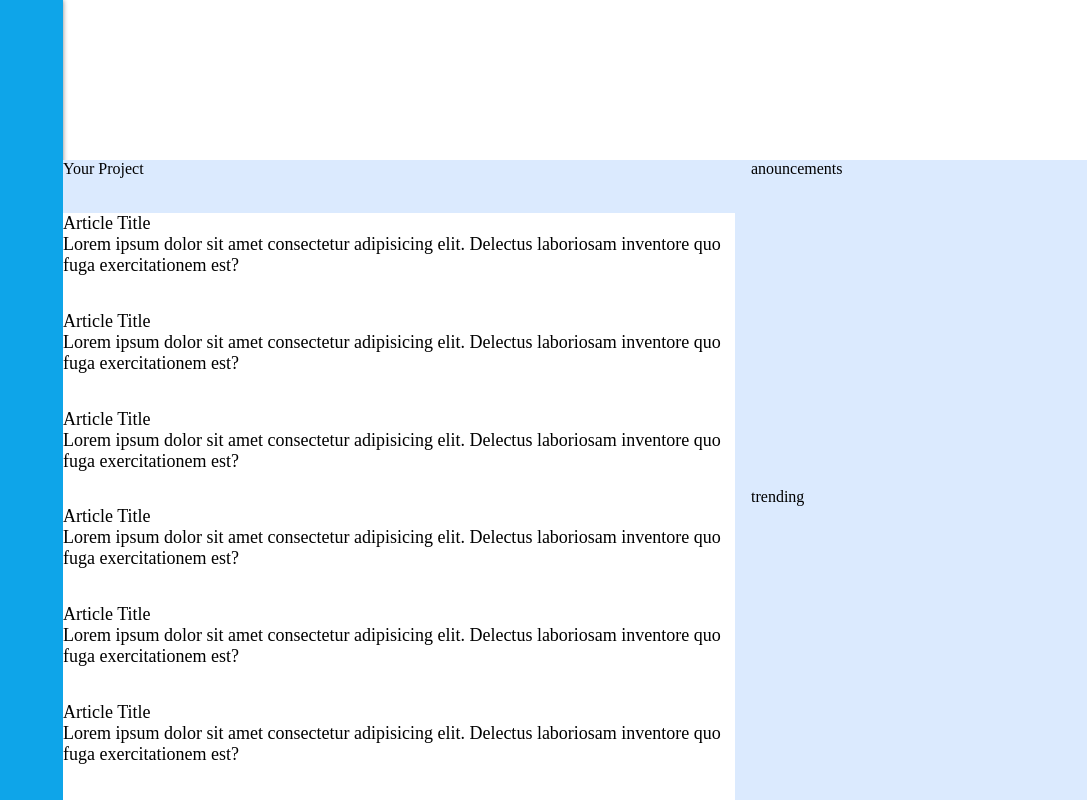
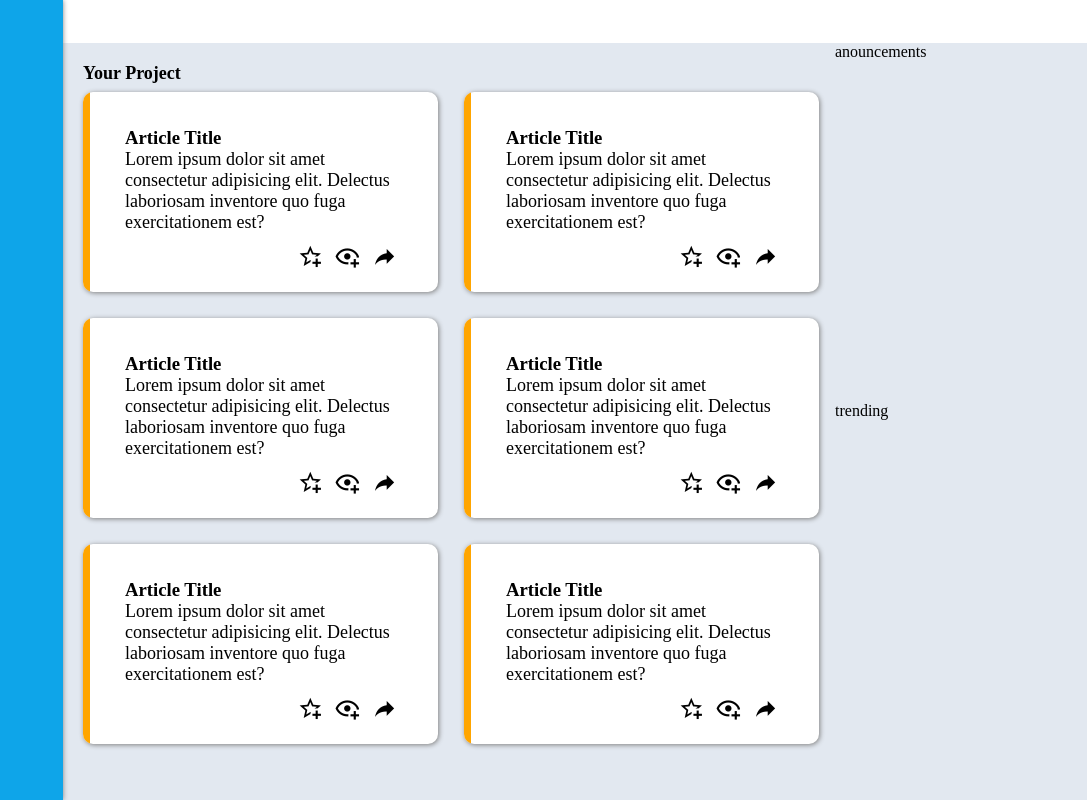
Before and after one commit to Fahridanaa/admin-dashboard, a plain HTML site: page index.html in a window 1280 px wide. Shown: the whole page, without its empty margins (193-1280 px from the left). Drawn offline with Linux system fonts and the light colour scheme.

Commit message:
menyelesaikan layout dari card project di main content

```diff
--- a/index.html
+++ b/index.html
@@ -3,6 +3,10 @@
 	<head>
 		<meta charset="UTF-8" />
 		<meta name="viewport" content="width=device-width, initial-scale=1.0" />
+		<link
+			rel="stylesheet"
+			href="https://cdn.jsdelivr.net/npm/@mdi/font@7.2.96/css/materialdesignicons.min.css
+" />
 		<link rel="stylesheet" href="style.css" />
 		<title>Admin Dashboard</title>
 	</head>
@@ -12,52 +16,126 @@
 			<div id="sidebar"></div>
 			<div id="main-content">
 				<div id="project">
-          Your Project
-          <div class="card-project">
-            <p class="title project">Article Title</p>
+					<div class="title-project">
+						<p>Your Project</p>
+					</div>
+					<div class="cards">
+						<div class="card card-project">
+							<div class="color"></div>
+							<div class="content">
+								<div class="write">
+									<h3>Article Title</h3>
 									<p>
-              Lorem ipsum dolor sit amet consectetur adipisicing elit. Delectus
-              laboriosam inventore quo fuga exercitationem est?
+										Lorem ipsum dolor sit amet consectetur adipisicing elit.
+										Delectus laboriosam inventore quo fuga exercitationem est?
 									</p>
 								</div>
-          <div class="card-project">
-            <p class="title project">Article Title</p>
+								<div class="icon">
+									<span class="mdi mdi-star-plus-outline"></span>
+									<span class="mdi mdi-eye-plus-outline"></span>
+									<span class="mdi mdi-share"></span>
+								</div>
+							</div>
+						</div>
+						<div class="card card-project">
+							<div class="color"></div>
+							<div class="content">
+								<div class="write">
+									<h3>Article Title</h3>
 									<p>
-              Lorem ipsum dolor sit amet consectetur adipisicing elit. Delectus
-              laboriosam inventore quo fuga exercitationem est?
+										Lorem ipsum dolor sit amet consectetur adipisicing elit.
+										Delectus laboriosam inventore quo fuga exercitationem est?
 									</p>
 								</div>
-          <div class="card-project">
-            <p class="title project">Article Title</p>
+								<div class="icon">
+									<span class="mdi mdi-star-plus-outline"></span>
+									<span class="mdi mdi-eye-plus-outline"></span>
+									<span class="mdi mdi-share"></span>
+								</div>
+							</div>
+						</div>
+						<div class="card card-project">
+							<div class="color"></div>
+							<div class="content">
+								<div class="write">
+									<h3>Article Title</h3>
 									<p>
-              Lorem ipsum dolor sit amet consectetur adipisicing elit. Delectus
-              laboriosam inventore quo fuga exercitationem est?
+										Lorem ipsum dolor sit amet consectetur adipisicing elit.
+										Delectus laboriosam inventore quo fuga exercitationem est?
 									</p>
 								</div>
-          <div class="card-project">
-            <p class="title project">Article Title</p>
+								<div class="icon">
+									<span class="mdi mdi-star-plus-outline"></span>
+									<span class="mdi mdi-eye-plus-outline"></span>
+									<span class="mdi mdi-share"></span>
+								</div>
+							</div>
+						</div>
+						<div class="card card-project">
+							<div class="color"></div>
+							<div class="content">
+								<div class="write">
+									<h3>Article Title</h3>
 									<p>
-              Lorem ipsum dolor sit amet consectetur adipisicing elit. Delectus
-              laboriosam inventore quo fuga exercitationem est?
+										Lorem ipsum dolor sit amet consectetur adipisicing elit.
+										Delectus laboriosam inventore quo fuga exercitationem est?
 									</p>
 								</div>
-          <div class="card-project">
-            <p class="title project">Article Title</p>
+								<div class="icon">
+									<span class="mdi mdi-star-plus-outline"></span>
+									<span class="mdi mdi-eye-plus-outline"></span>
+									<span class="mdi mdi-share"></span>
+								</div>
+							</div>
+						</div>
+						<div class="card card-project">
+							<div class="color"></div>
+							<div class="content">
+								<div class="write">
+									<h3>Article Title</h3>
 									<p>
-              Lorem ipsum dolor sit amet consectetur adipisicing elit. Delectus
-              laboriosam inventore quo fuga exercitationem est?
+										Lorem ipsum dolor sit amet consectetur adipisicing elit.
+										Delectus laboriosam inventore quo fuga exercitationem est?
 									</p>
 								</div>
-          <div class="card-project">
-            <p class="title project">Article Title</p>
+								<div class="icon">
+									<span class="mdi mdi-star-plus-outline"></span>
+									<span class="mdi mdi-eye-plus-outline"></span>
+									<span class="mdi mdi-share"></span>
+								</div>
+							</div>
+						</div>
+						<div class="card card-project">
+							<div class="color"></div>
+							<div class="content">
+								<div class="write">
+									<h3>Article Title</h3>
 									<p>
-              Lorem ipsum dolor sit amet consectetur adipisicing elit. Delectus
-              laboriosam inventore quo fuga exercitationem est?
+										Lorem ipsum dolor sit amet consectetur adipisicing elit.
+										Delectus laboriosam inventore quo fuga exercitationem est?
 									</p>
 								</div>
+								<div class="icon">
+									<span class="mdi mdi-star-plus-outline"></span>
+									<span class="mdi mdi-eye-plus-outline"></span>
+									<span class="mdi mdi-share"></span>
 								</div>
-        <div id="anouncements">anouncements</div>
-        <div id="trending">trending</div>
+							</div>
+						</div>
+					</div>
+				</div>
+				<div id="anouncements">
+					<div class="title">
+						<p>anouncements</p>
+					</div>
+					<div class="card card-anouncements"></div>
+				</div>
+				<div id="trending">
+					<div class="title">
+						<p>trending</p>
+					</div>
+					<div class="card-trending"></div>
+				</div>
 			</div>
 		</div>
 	</body>
--- a/style.css
+++ b/style.css
@@ -1,6 +1,7 @@
 * {
 	margin: 0;
 	padding: 0;
+	box-sizing: border-box;
 }
 
 #container {
@@ -8,6 +9,7 @@
 	height: 100vh;
 	grid-template-columns: 1fr 4fr;
 	grid-template-rows: 1fr 4fr;
+	background-color: #e2e8f0;
 }
 
 #sidebar {
@@ -19,28 +21,73 @@
 
 #header {
 	background-color: white;
+	grid-column: 2/3;
+	grid-row: 1/2;
 }
 
 #main-content {
 	display: grid;
 	height: 100%;
-	background-color: #dbeafe;
 	gap: 16px;
-	grid-template-columns: 2fr 1fr;
+	padding-bottom: 56px;
+	grid-template-columns: 3fr 1fr;
 	grid-template-rows: 1fr 1fr;
 }
 
 #project {
+	display: flex;
+	grid-row: 1/3;
+	margin-left: 20px;
+	margin-top: 20px;
+	gap: 8px;
+	flex-direction: column;
+}
+
+.cards {
 	display: grid;
-	grid-row: 1/3;
-	grid-template-columns: ;
+	height: 100%;
+	grid-template-columns: repeat(auto-fill, minmax(350px, 1fr));
+	grid-auto-rows: 200px;
+	gap: 26px;
+}
 
+.card {
+	background-color: white;
+	border-radius: 10px;
+	box-shadow: 1px 1px 5px 0px gray;
 }
 
 .card-project {
-	background-color: white;
+	display: grid;
+	grid-template-columns: 1fr 50fr;
+	overflow: hidden;
+}
+
+.color {
+	background-color: orange;
 }
 
 #project p {
 	font-size: 18px;
 }
+
+.title-project p {
+	font-weight: 900;
+}
+
+.content {
+	padding: 35px;
+	height: 100%;
+	display: flex;
+	flex-direction: column;
+	justify-content: space-between;
+}
+
+.icon {
+	align-self: flex-end;
+	display: flex;
+	width: 40%;
+	height: 15%;
+	justify-content: space-around;
+	font-size: 1.6em;
+}
```
Also changed, not shown: icons/adjust.svg (added). Lines whose indentation alone changed are shown as unchanged.
